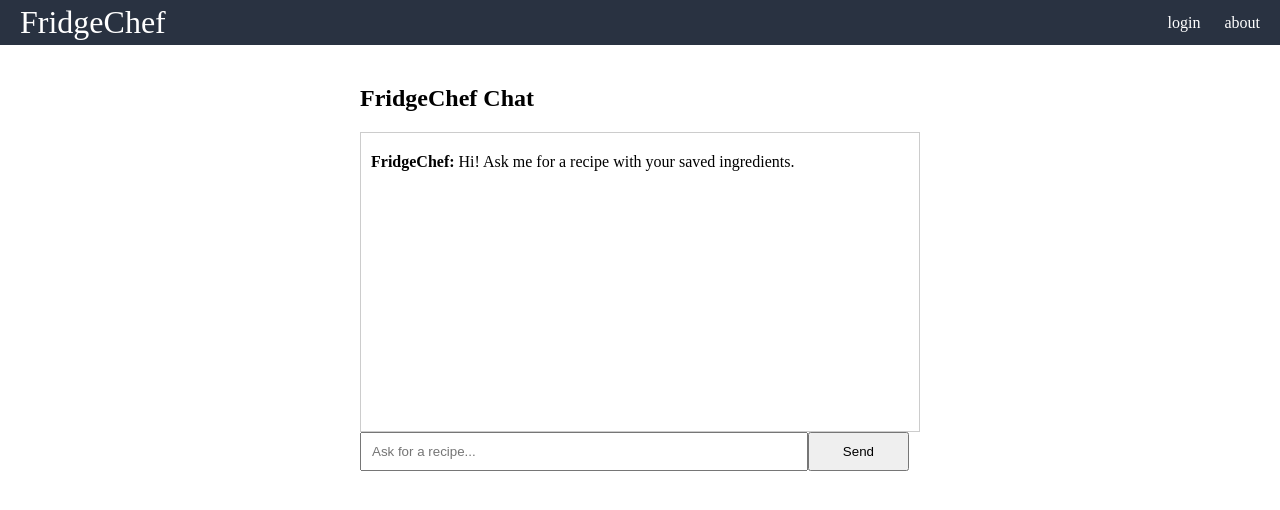
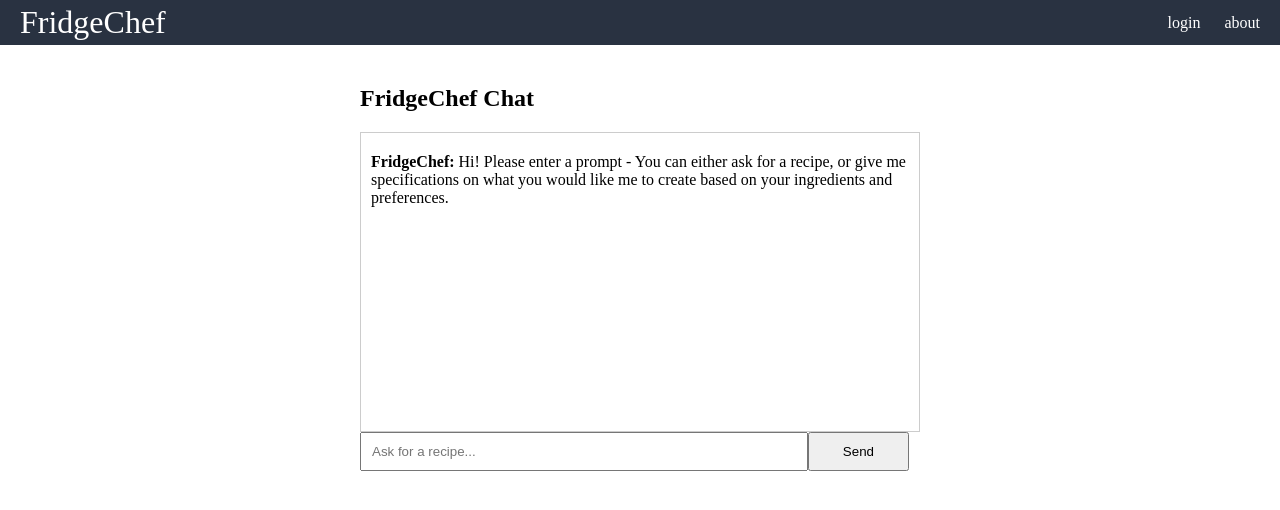
Before and after one commit to gabrielatabb/FridgeChef, a React (Create React App) app: page /recipeChat in a window 1280 px wide. Shown: the top 510 px of the page. Built offline with nearby package versions, Linux system fonts and the light colour scheme.

Commit message:
Added better instructions for prompt and optimized GPT prompting so the user can be mre specific

```diff
--- a/src/pages/RecipeChat.js
+++ b/src/pages/RecipeChat.js
@@ -2,7 +2,7 @@ import React, { useState } from 'react';
 
 const RecipeChat = () => {
   const [messages, setMessages] = useState([
-    { sender: 'bot', text: 'Hi! Ask me for a recipe with your saved ingredients.' }
+    { sender: 'bot', text: 'Hi! Please enter a prompt - You can either ask for a recipe, or give me specifications on what you would like me to create based on your ingredients and preferences.' }
   ]);
   const [userInput, setUserInput] = useState('');
 
@@ -23,7 +23,9 @@ const RecipeChat = () => {
           'Content-Type': 'application/json',
           'Authorization': 'Basic ' + btoa(username + ':' + password),
         },
+        body: JSON.stringify({ prompt: userInput }) // ✨ send the user message
       });
+
 
       const data = await response.json();
       setMessages(prev => [...prev, { sender: 'bot', text: data.recipe || data.detail }]);
```
Also changed, not shown: 2 other files (tests, documents, lock files or other folders).
